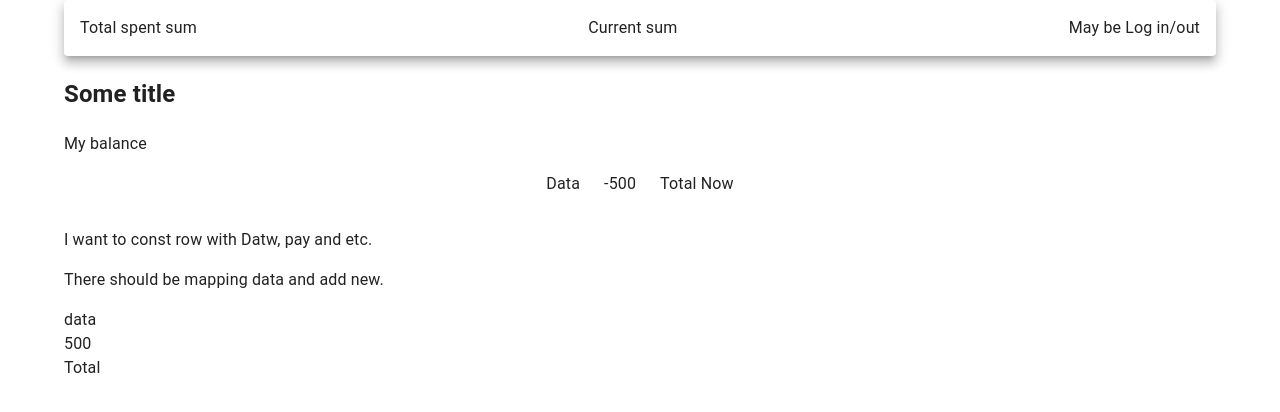
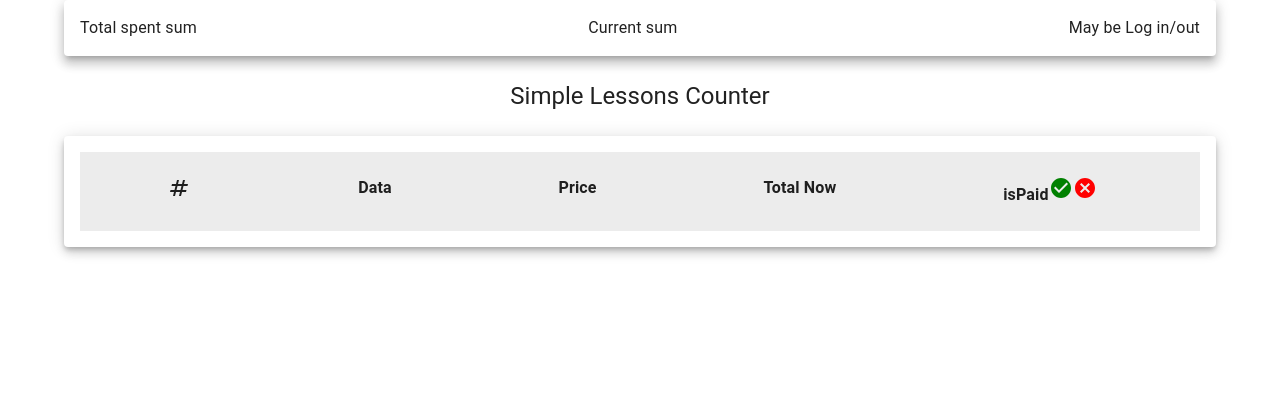
Before and after one commit to makstravm/ClassTrack-Pro, a React (Create React App) app: page / in a window 1280 px wide. Shown: the top 412 px of the page. Built offline with nearby package versions, Linux system fonts and the light colour scheme.

Commit message:
added simple markup for main-container

```diff
--- a/package.json
+++ b/package.json
@@ -5,6 +5,7 @@
   "dependencies": {
     "@emotion/react": "^11.11.1",
     "@emotion/styled": "^11.11.0",
+    "@mui/icons-material": "^5.14.3",
     "@mui/material": "^5.14.3",
     "@testing-library/jest-dom": "^5.17.0",
     "@testing-library/react": "^13.4.0",
--- a/src/App.tsx
+++ b/src/App.tsx
@@ -1,5 +1,9 @@
-import { Container, Grid, Paper } from "@mui/material";
+import { Box, Container, Grid, Paper } from "@mui/material";
 import { Header } from "./components/Header";
+import { Main } from "./components/Main";
+import NumbersIcon from "@mui/icons-material/Numbers";
+import CheckCircleIcon from "@mui/icons-material/CheckCircle";
+import CancelIcon from "@mui/icons-material/Cancel";
 
 function getCurrentDate() {
   const today = new Date();
@@ -8,30 +12,42 @@ function getCurrentDate() {
 }
 
 const Item = () => (
-  <Grid container py={2} spacing={3} justifyContent={"center"}>
-    <Grid item>Data</Grid>
-    <Grid item> -500</Grid>
-    <Grid item>Total Now</Grid>
-  </Grid>
+  <Box
+    p={3}
+    sx={{
+      background: "#ececec",
+      display: "flex",
+      justifyContent: "center",
+      fontWeight: "bold",
+    }}
+  >
+    <Grid container spacing={3} justifyContent={"space-around"}>
+      <Grid item px={2}>
+        <NumbersIcon />
+      </Grid>
+      <Grid item px={2}>
+        Data
+      </Grid>
+      <Grid item px={2}>
+        Price
+      </Grid>
+      <Grid item px={2}>
+        Total Now
+      </Grid>
+      <Grid item px={2}>
+        isPaid
+        <CheckCircleIcon style={{ color: "green" }} />
+        <CancelIcon style={{ color: "red" }} />
+      </Grid>
+    </Grid>
+  </Box>
 );
-
 const App = () => (
   <Container>
     <Header />
-    <main>
-      <h2>Some title</h2>
-      <div>My balance</div>
+    <Main>
       <Item />
-      <section>
-        <p> I want to const row with Datw, pay and etc. </p>
-        <p>There should be mapping data and add new.</p>
-        <Grid>
-          <div>data</div>
-          <div>500</div>
-          <div>Total</div>
-        </Grid>
-      </section>
-    </main>
+    </Main>
   </Container>
 );
 
--- /dev/null
+++ b/src/components/Main.tsx
@@ -0,0 +1,16 @@
+import { Box, Paper, Typography } from "@mui/material";
+
+type Props = {
+  children?: React.ReactNode;
+};
+
+export const Main = ({ children }: Props) => (
+  <>
+    <Typography variant="h5" py={3} textAlign={"center"}>
+      Simple Lessons Counter
+    </Typography>
+    <Paper elevation={6}>
+      <Box p={2}>{children}</Box>
+    </Paper>
+  </>
+);
```
Also changed, not shown: 1 other file (tests, documents, lock files or other folders).
